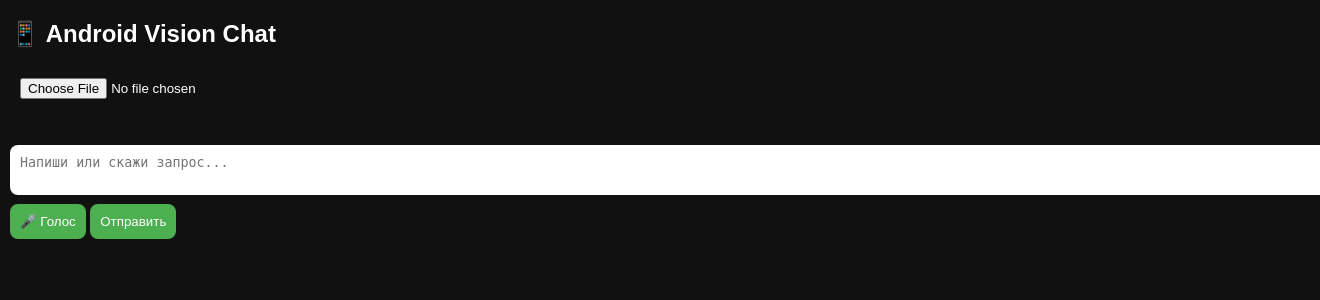
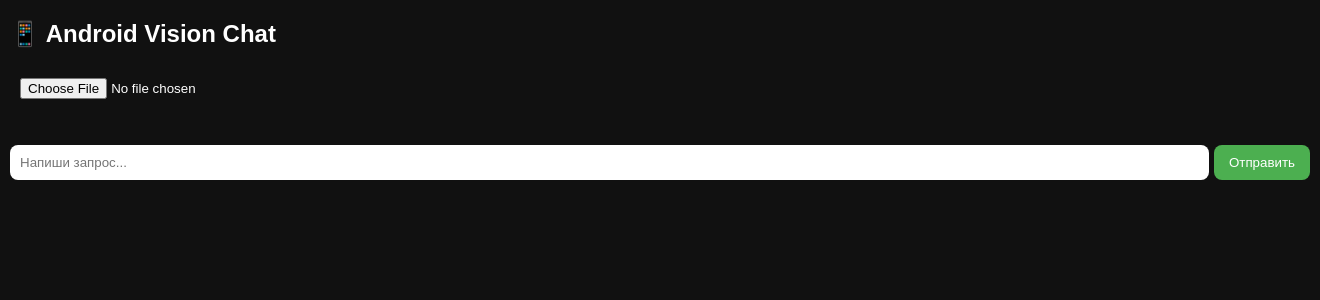
Before and after one commit to Nosi44/vision_chat, a Flask app: page / in a window 1320 px wide; the page is wider, and only the part inside the window is pictured. Shown: the top 300 px of that part. Run offline with Flask 3, Linux system fonts and the light colour scheme.

Commit message:
Update index.html

```diff
--- a/templates/index.html
+++ b/templates/index.html
@@ -4,14 +4,54 @@
 <meta charset="UTF-8">
 <title>Android Vision Chat</title>
 <meta name="viewport" content="width=device-width, initial-scale=1.0">
-<link rel="manifest" href="manifest.json">
+
 <style>
-body { font-family: Arial; margin: 10px; background: #111; color: white; }
-img { max-width: 100%; border-radius: 8px; margin-bottom: 10px; }
-textarea, input { width: 100%; padding: 10px; border-radius: 8px; border: none; }
-button { padding: 10px; margin-top: 5px; border-radius: 8px; border: none; background: #4CAF50; color: white; }
-#chat { margin-top: 15px; white-space: pre-wrap; }
-.card { background: #222; padding: 10px; border-radius: 10px; margin-bottom: 10px; }
+body {
+    font-family: Arial;
+    margin: 10px;
+    background: #111;
+    color: white;
+}
+
+img {
+    max-width: 100%;
+    border-radius: 8px;
+    margin-bottom: 10px;
+}
+
+#chat {
+    margin-top: 15px;
+    display: flex;
+    flex-direction: column-reverse; /* ВАЖНО — новые сообщения сверху */
+}
+
+.card {
+    background: #222;
+    padding: 10px;
+    border-radius: 10px;
+    margin-bottom: 10px;
+}
+
+.input-row {
+    display: flex;
+    gap: 5px;
+}
+
+input {
+    flex: 1;
+    padding: 10px;
+    border-radius: 8px;
+    border: none;
+}
+
+button {
+    padding: 10px 15px;
+    border-radius: 8px;
+    border: none;
+    background: #4CAF50;
+    color: white;
+    cursor: pointer;
+}
 </style>
 </head>
 <body>
@@ -19,12 +59,13 @@ button { padding: 10px; margin-top: 5px; border-radius: 8px; border: none; backg
 <h2>📱 Android Vision Chat</h2>
 
 <input type="file" id="imageInput" accept="image/*"><br><br>
+
 <img id="preview">
 
-<textarea id="prompt" placeholder="Напиши или скажи запрос..."></textarea>
-
-<button onclick="startVoice()">🎤 Голос</button>
+<div class="input-row">
+    <input type="text" id="prompt" placeholder="Напиши запрос...">
     <button onclick="sendToAI()">Отправить</button>
+</div>
 
 <div id="chat"></div>
 
@@ -42,24 +83,22 @@ document.getElementById("imageInput").addEventListener("change", function(e){
     reader.readAsDataURL(file);
 });
 
-// Голосовой ввод
-function startVoice(){
-    const recognition = new webkitSpeechRecognition();
-    recognition.lang = "ru-RU";
-    recognition.start();
-    recognition.onresult = function(event){
-        document.getElementById("prompt").value = event.results[0][0].transcript;
-    };
-}
-
 async function sendToAI(){
 
-    const prompt = document.getElementById("prompt").value;
+    const promptInput = document.getElementById("prompt");
+    const prompt = promptInput.value.trim();
+
+    if(!prompt) return;
     if(!base64Image) return alert("Выбери изображение!");
 
-    document.getElementById("chat").innerHTML += `<div class="card"><b>Ты:</b> ${prompt}</div>`;
-    document.getElementById("chat").innerHTML += `<div class="card">AI думает...</div>`;
+    // Очистить поле ввода
+    promptInput.value = "";
 
+    // Добавить сообщение пользователя
+    addMessage("Ты", prompt);
+
+    // Отправка запроса
+    try {
         const response = await fetch("/api/analyze", {
             method: "POST",
             headers: { "Content-Type": "application/json" },
@@ -70,12 +109,21 @@ async function sendToAI(){
         });
 
         const data = await response.json();
+        addMessage("AI", data.answer);
 
-    document.getElementById("chat").innerHTML += `<div class="card"><b>AI:</b> ${data.answer}</div>`;
+    } catch (error) {
+        addMessage("Ошибка", error.toString());
+    }
 }
 
-if ('serviceWorker' in navigator) {
-    navigator.serviceWorker.register('service-worker.js');
+function addMessage(author, text){
+    const chat = document.getElementById("chat");
+
+    const div = document.createElement("div");
+    div.className = "card";
+    div.innerHTML = "<b>" + author + ":</b><br>" + text;
+
+    chat.prepend(div); // Новое сообщение сверху
 }
 
 </script>
```
Lines whose indentation alone changed are shown as unchanged.
